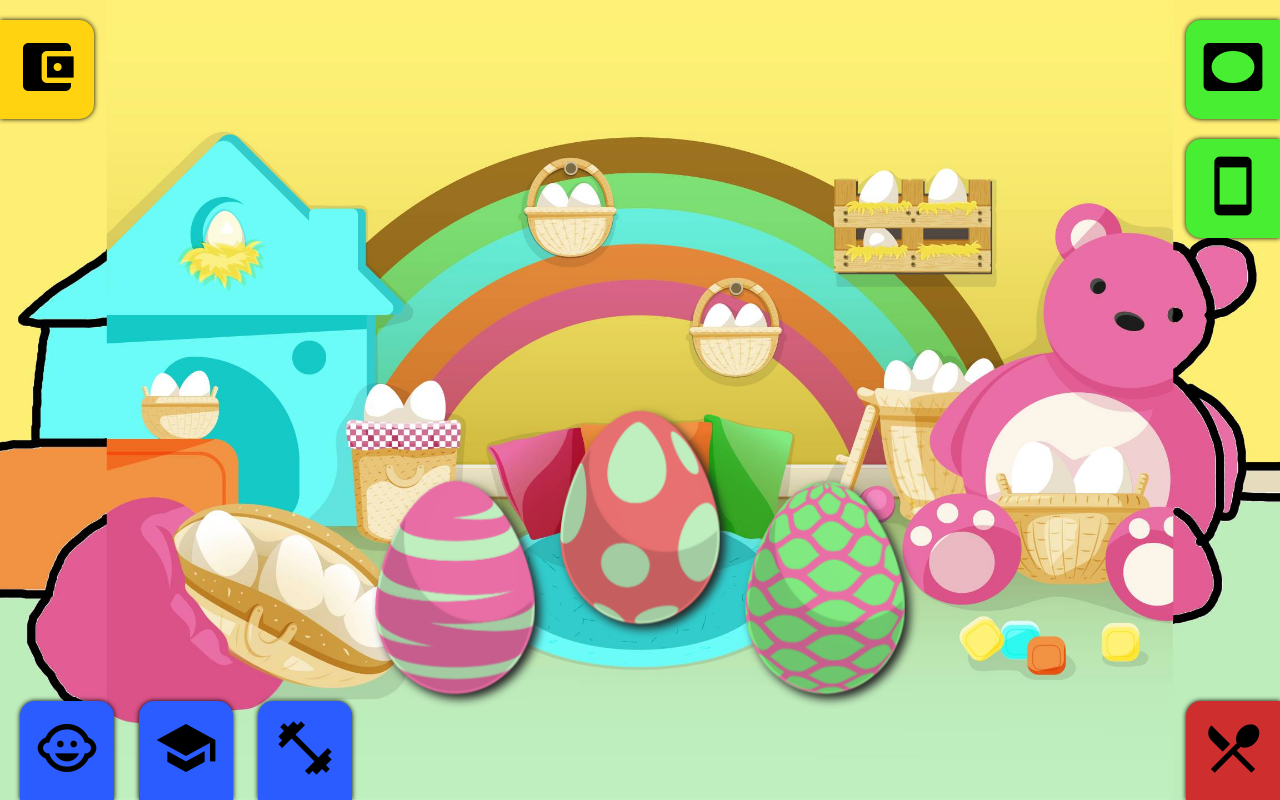
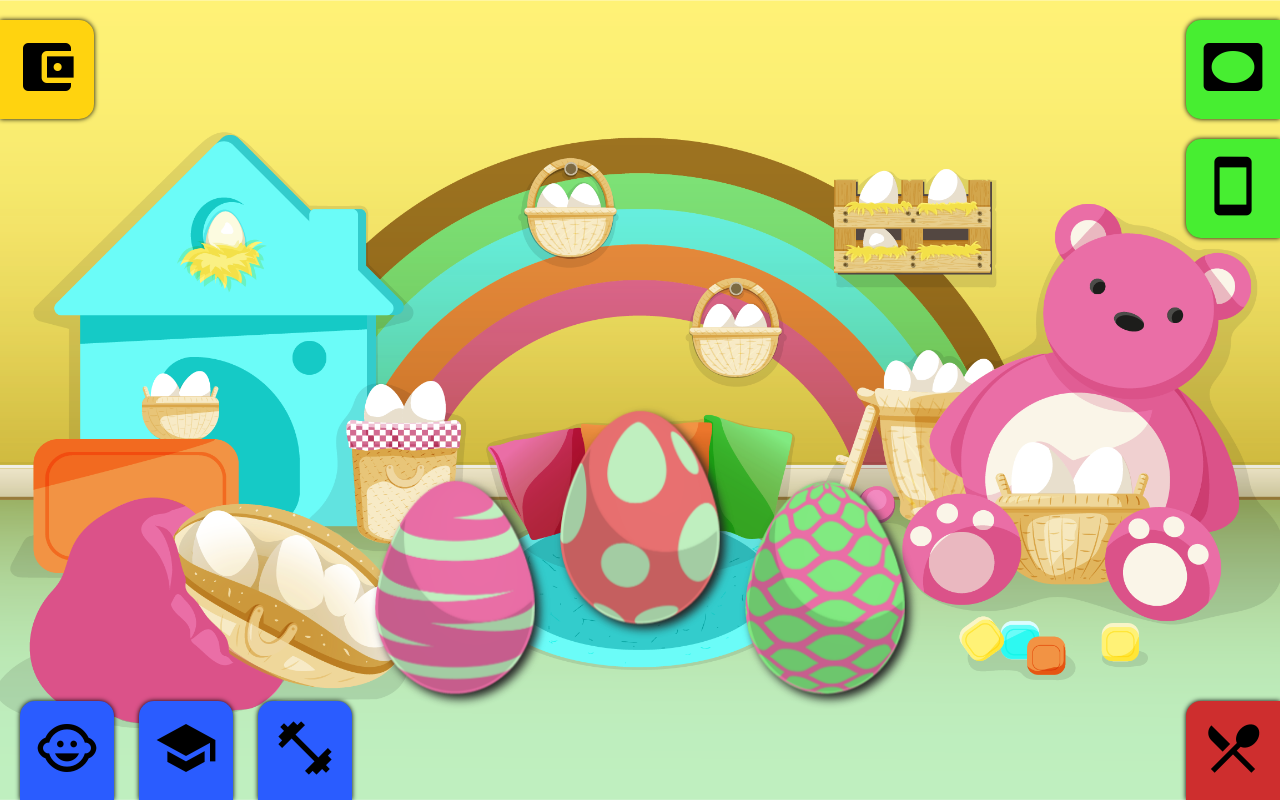
Before and after one commit to Reisgaar/hashapon, an Angular app: page /pages in a window 1280 px wide. Both pictures are taken after a click on the element "vignette". Built offline with nearby package versions, Linux system fonts and the light colour scheme.

Commit message:
replace background

```diff
--- a/src/styles.scss
+++ b/src/styles.scss
@@ -26,7 +26,7 @@ body {
   background-size: cover;
 
   &.gachapon { background-image: url('./assets/images/backgrounds/gachapon.jpg'); }
-  &.eggs { background-image: url('./assets/images/backgrounds/eggspanoramix.jpg'); }
+  &.eggs { background-image: url('./assets/images/backgrounds/eggs.png'); }
   &.incubators { background-image: url('./assets/images/backgrounds/incubators.jpg'); }
   &.playground { background-image: url('./assets/images/backgrounds/playground.jpg'); }
   &.school { background-image: url('./assets/images/backgrounds/school.jpg'); }
```
Also changed, not shown: src/assets/images/backgrounds/eggs.png, src/assets/images/backgrounds/eggspanoramix.jpg (deleted).
